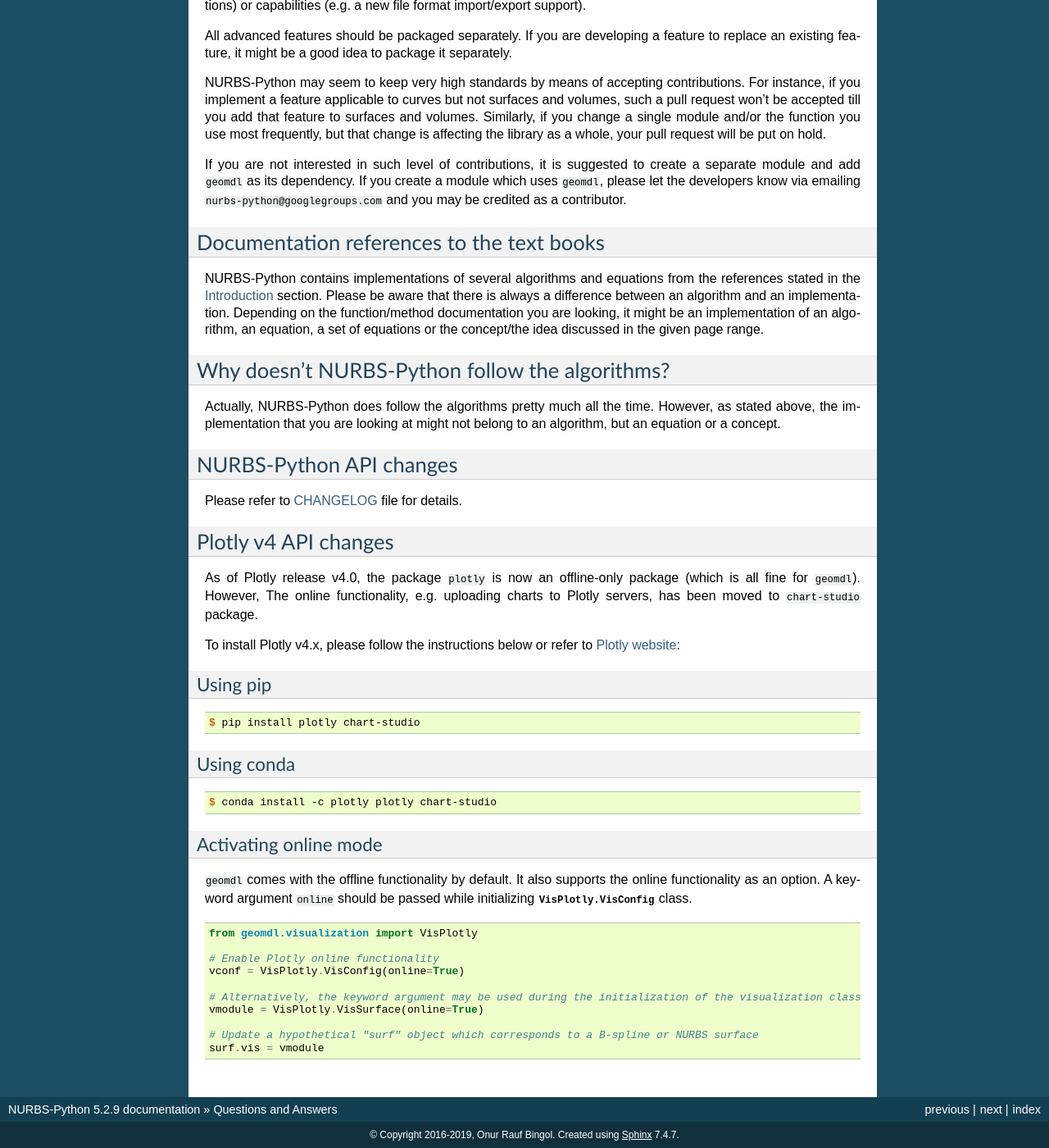
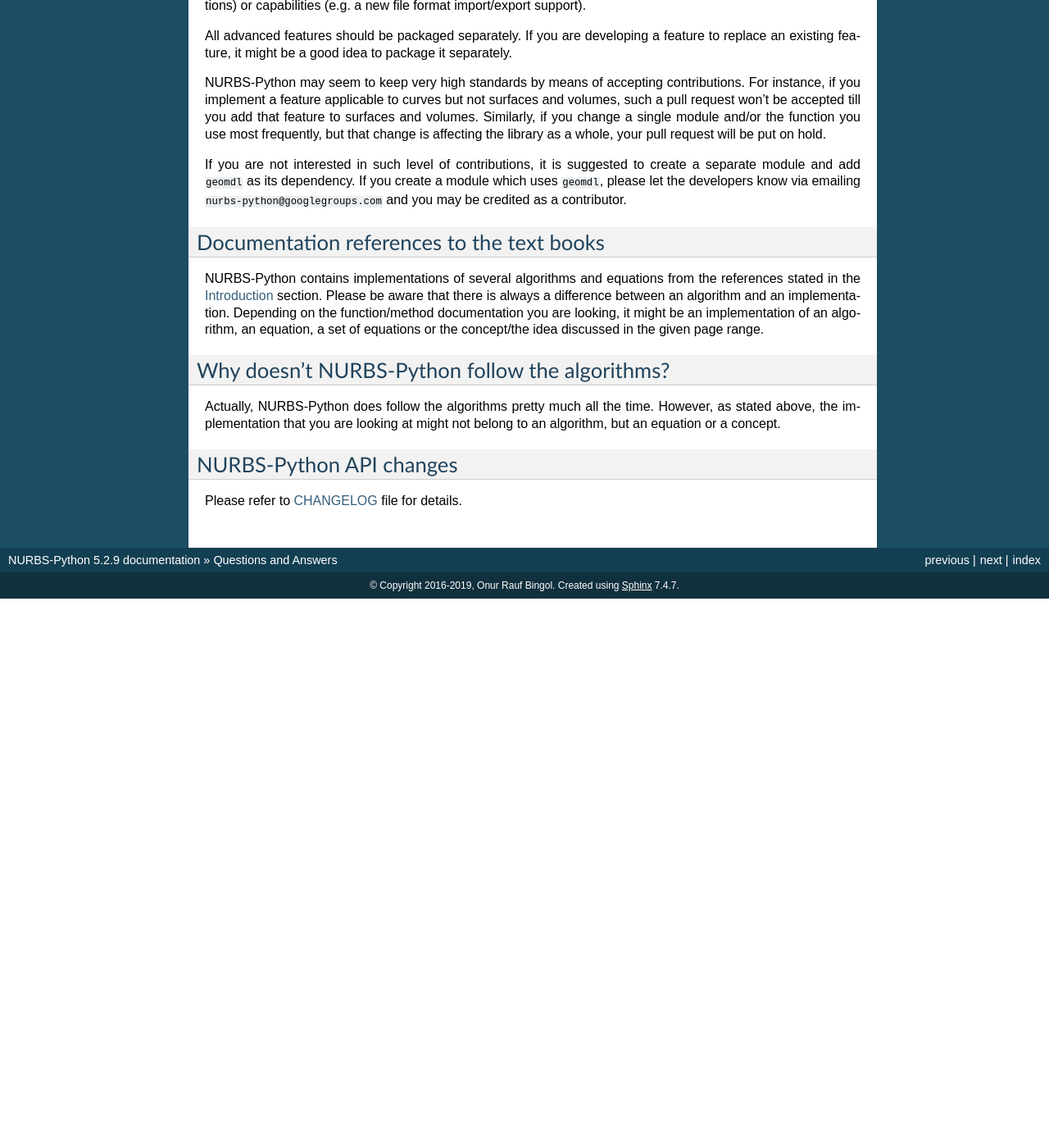
Before and after one commit to orbingol/NURBS-Python, a Sphinx documentation site: the page built from docs/q_a.rst, in a window 1280 px wide and 1400 px high, scrolled down 2076 px. Shown: the whole window at 82% size. Built offline with Sphinx 7.4.7, drawn with Linux system fonts in a browser that asks for light colours; formulas are drawn with MathJax 3; after the commit the page ends 2806 px from its top, so only the background shows below that; some of the changed text lies outside the part shown.

Commit message:
Remove Plotly v4 API changes from the docs
There will be no backwards (i.e. Plotly v3) compatibility

```diff
--- a/docs/q_a.rst
+++ b/docs/q_a.rst
@@ -139,45 +139,3 @@ NURBS-Python API changes
 ========================
 
 Please refer to `CHANGELOG <https://github.com/orbingol/NURBS-Python/blob/master/CHANGELOG.md>`_ file for details.
-
-Plotly v4 API changes
-=====================
-
-As of Plotly release v4.0, the package ``plotly`` is now an offline-only package (which is all fine for ``geomdl``).
-However, The online functionality, e.g. uploading charts to Plotly servers, has been moved to ``chart-studio`` package.
-
-To install Plotly v4.x, please follow the instructions below or refer to
-`Plotly website <https://plot.ly/python/v4-migration/>`_:
-
-Using pip
----------
-
-.. code-block:: console
-
-    $ pip install plotly chart-studio
-
-Using conda
------------
-
-.. code-block:: console
-
-    $ conda install -c plotly plotly chart-studio
-
-Activating online mode
-----------------------
-
-``geomdl`` comes with the offline functionality by default. It also supports the online functionality as an option.
-A keyword argument ``online`` should be passed while initializing :class:`.VisPlotly.VisConfig` class.
-
-.. code-block:: python
-
-    from geomdl.visualization import VisPlotly
-
-    # Enable Plotly online functionality
-    vconf = VisPlotly.VisConfig(online=True)
-
-    # Alternatively, the keyword argument may be used during the initialization of the visualization class
-    vmodule = VisPlotly.VisSurface(online=True)
-
-    # Update a hypothetical "surf" object which corresponds to a B-spline or NURBS surface
-    surf.vis = vmodule
```
